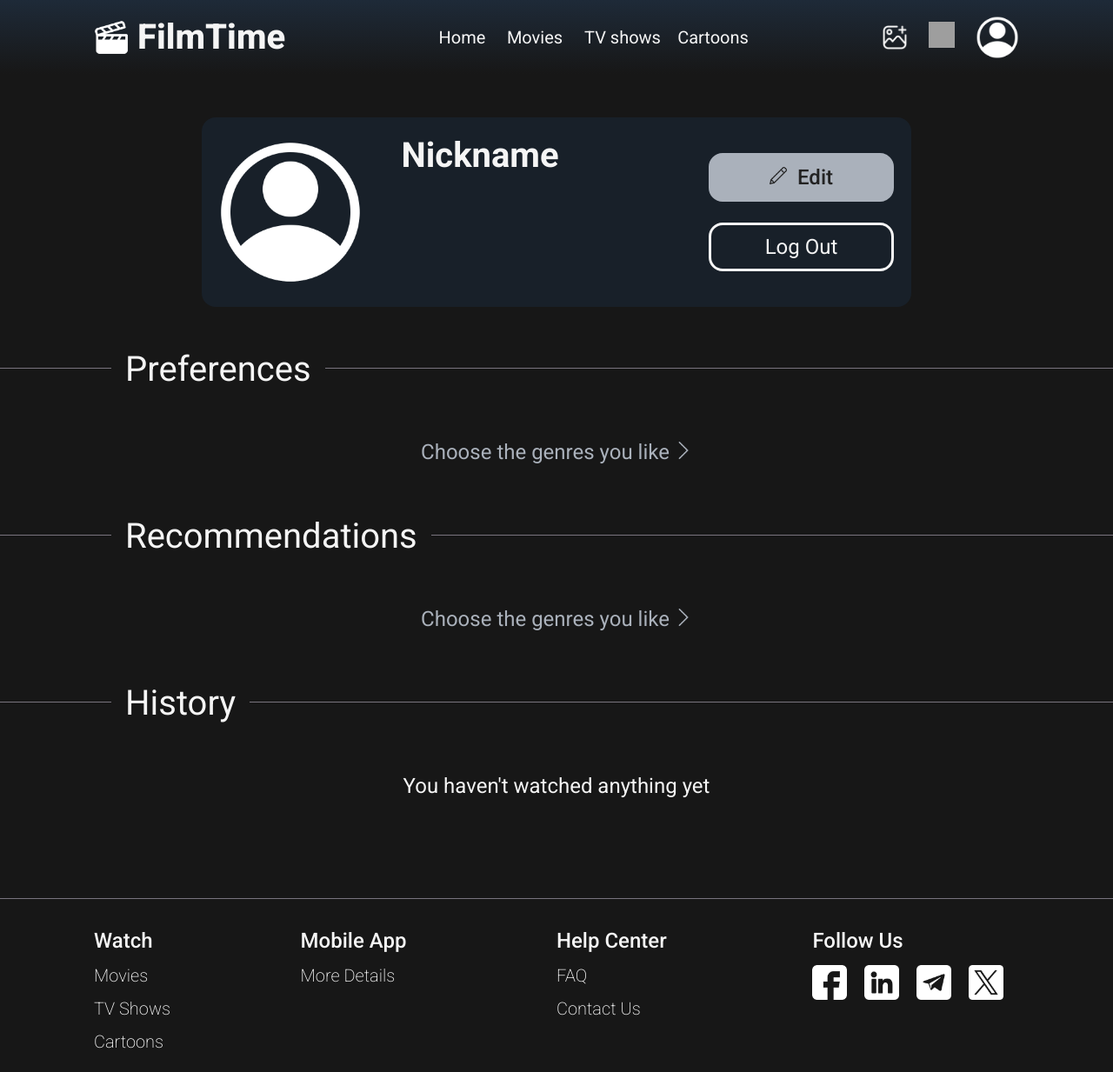
After one commit to IvanDukhota/FilmTime, a PHP site: page /views/user_profile.php in a window 1280 px wide. The commit adds this page. Shown: the whole page at 87% size. Run offline with PHP 8.4, Linux system fonts and the light colour scheme; grey boxes are pictures that could not be loaded.

Commit message:
Added user profile page

```diff
--- a/styles/header.css
+++ b/styles/header.css
@@ -23,7 +23,7 @@
     color: #f5f5f5;
     font-weight: normal;
     font-size: 20px;
-    grid-template-columns: [first] 350px [centre] auto [three] 30% [end];
+    grid-template-columns: [first] 350px [centre] auto [three] 270px [end];
 }
 
 .logo {
--- /dev/null
+++ b/styles/user_profile.css
@@ -0,0 +1,179 @@
+@import url('https://fonts.googleapis.com/css2?family=Roboto:wght@200;400;500;700;800&display=swap');
+
+* {
+    margin: 0;
+    padding: 0;
+    box-sizing: border-box;
+}
+
+body {
+    font-family: 'Roboto', sans-serif;
+    background-color: #171717;
+    color: #f5f5f5;
+}
+
+.profile_section {
+    display: flex;
+    justify-content: center;
+    margin-top: 50px;
+    margin-bottom: 39px;
+}
+
+.profile_card {
+    background-color: #182029;
+    padding: 20px;
+    width: 816px;
+    height: 218px;
+    border-radius: 16px;
+    display: grid;
+    grid-template-columns: [user_icon] 27% [info] 43% [button] auto [end];
+}
+
+.profile_info {
+    grid-column: info;
+    grid-template-rows: [nickname] 20% [country] 20% [description] 60% [end];
+    text-align: left;
+}
+
+.user_icon {
+    grid-column: user_icon;
+    display: flex;
+    align-items: center;
+    justify-content: center;
+}
+
+.user_icon img {
+    width: 170px;
+    height: 170px;
+    margin-right: 45px;
+}
+
+.profile_name {
+    grid-row: nickname;
+    font-family: 'Roboto', sans-serif;
+    font-size: 40px;
+    font-weight: 700;
+    color: #f5f5f5;
+}
+
+.profile_button {
+    grid-column: button;
+    display: flex;
+    flex-direction: column;
+    justify-content: center;
+    align-items: flex-end;
+}
+
+.edit_button {
+    color: #232323;
+    font-family: 'Roboto', sans-serif;
+    font-size: 24px;
+    font-weight: 500;
+    border: solid 3px #AAB1BB;
+    background-color: #AAB1BB;
+    border-radius: 16px;
+    white-space: nowrap;
+    height: 56px;
+    width: 213px;
+    margin-bottom: 24px;
+}
+
+.edit_button:hover, .edit_button:active {
+    background-color: #8F959D;
+    color: #464646;
+    border-color: #8F959D;
+}
+
+.img_edit_button {
+    width: 20px;
+    height: 20px;
+    margin-right: 12px;
+}
+
+.logout_button {
+    color: #f5f5f5;
+    font-family: 'Roboto', sans-serif;
+    font-size: 24px;
+    font-weight: 400;
+    background-color: #182029;
+    border: solid 3px #f5f5f5;
+    border-radius: 16px;
+    white-space: nowrap;
+    height: 56px;
+    width: 213px;
+}
+
+.logout_button:hover, .logout_button:active {
+    background-color: #2A3745;
+    color: #f5f5f5;
+    border-color: #2A3745;
+}
+
+.topic-header {
+    width: 100%;
+    margin-top: 20px;
+    margin: 0;
+    display: grid;
+    grid-template-columns: [left-gap] 10% [header-text] max-content [right-gap] auto [end];
+}
+
+.header-line-row {
+    grid-column-start: left-gap;
+    grid-column-end: end;
+    height: 100%;
+    display: flex;
+    align-items: center;
+    margin: 0;
+}
+
+.header-line {
+    position: relative;
+    top: 31px;
+    z-index: -1;
+    height: 1px;
+    background-color: #79747E;
+    width: 100%;
+}
+
+.link_hidden {
+    grid-column: header-text;
+    font-size: 40px;
+    font-family: 'Roboto', sans-serif;
+    background-color: #171717;
+    padding: 8px;
+    padding-bottom: 8px;
+    padding-left: 16px;
+    padding-right: 16px;
+}
+
+.preferences, .recommendations, .history {
+    width: 100%;
+    height: 192px;
+}
+
+.empty_text {
+    text-align: center;
+    color: #f5f5f5;
+    font-family: 'Roboto', sans-serif;
+    font-size: 24px;
+    font-weight: 400;
+    display: flex;
+    justify-content: center;
+    align-items: center;
+    height: 127px;
+}
+
+.choose_genre {
+    color: #AAB1BB;
+    cursor: pointer;
+}
+
+.arrow_img {
+    width: 20px;
+    height: 20px;
+}
+
+a {
+    color: #f5f5f5;
+    text-decoration: none;
+}
--- /dev/null
+++ b/views/user_profile.php
@@ -0,0 +1,71 @@
+<?php
+    session_start();
+    require_once('../models/PermissionCode.php');
+
+?>
+<!DOCTYPE html>
+<html>
+    <head>
+        <meta name="viewport" content="width=device-width, initial-scale=1.0">
+        <title>User Profile</title>
+        <link rel="stylesheet" href="../styles/user_profile.css">
+    </head>
+    <body>
+        <?php
+            include('header_logged_in.html');
+        ?>
+
+        <section class="profile_section">
+            <div class="profile_card">
+                <div class="user_icon"><img src="../styles/images/account.png" alt="User Icon"></div>
+                <div class="profile_info">
+                    <div class="profile_name">Nickname</div>
+                </div>
+                <div class="profile_button">
+                    <button class="edit_button"><img class="img_edit_button" src="../styles/images/edit.png" alt="Edit">Edit</button>
+                    <button class="logout_button">Log Out</button>
+                </div>
+            </div>
+        </section>
+
+        <section class="content">
+            <div class="preferences">
+                <div class="topic-header">
+                    <div class="header-line-row"><div class="header-line"></div></div>
+                    <div class="link_hidden">Preferences</div>
+                </div>
+                <div class="empty_text">
+                    <a href="" class="choose_genre">Choose the genres you like
+                        <img class="arrow_img" src="../styles/images/arrow_gray.png" alt="Arrow">
+                    </a>
+                </div>
+            </div>
+
+            <div class="recommendations">
+                <div class="topic-header">
+                    <div class="header-line-row"><div class="header-line"></div></div>
+                    <div class="link_hidden">Recommendations</div>
+                </div>
+                <div class="empty_text">
+                    <a href="" class="choose_genre">Choose the genres you like
+                        <img class="arrow_img" src="../styles/images/arrow_gray.png" alt="Arrow">
+                    </a>
+                </div>
+            </div>
+
+            <div class="history">
+                <div class="topic-header">
+                    <div class="header-line-row"><div class="header-line"></div></div>
+                    <div class="link_hidden">History</div>
+                </div>
+                <div class="empty_text">
+                    <div class="empty_history">You haven't watched anything yet</div>
+                </div>
+            </div>
+        </section>
+
+        <?php
+        include('footer.html');
+        ?>
+    </body>
+</html>
```
Also changed, not shown: styles/images/arrow_gray.png (added), styles/images/edit.png (added).
